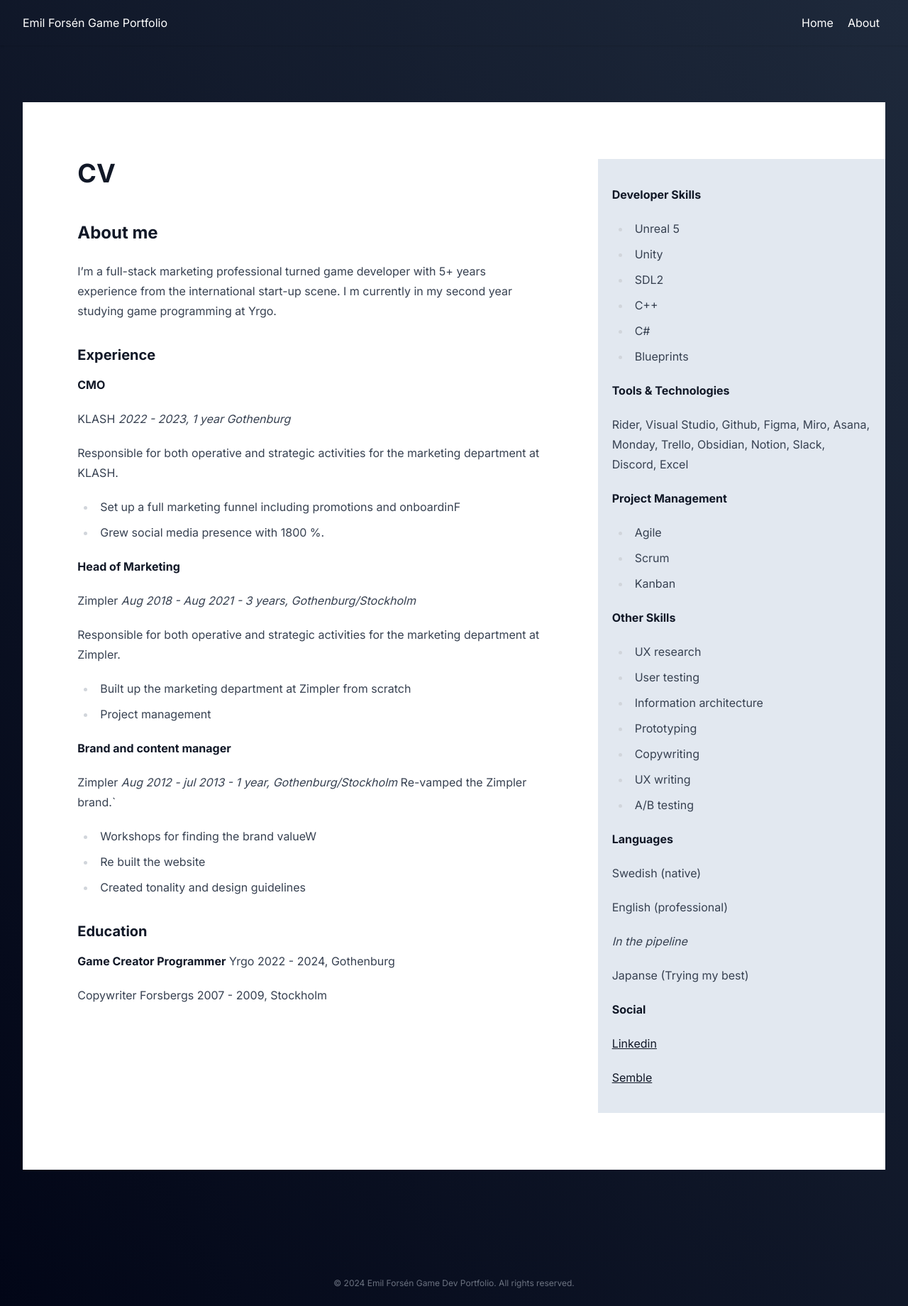
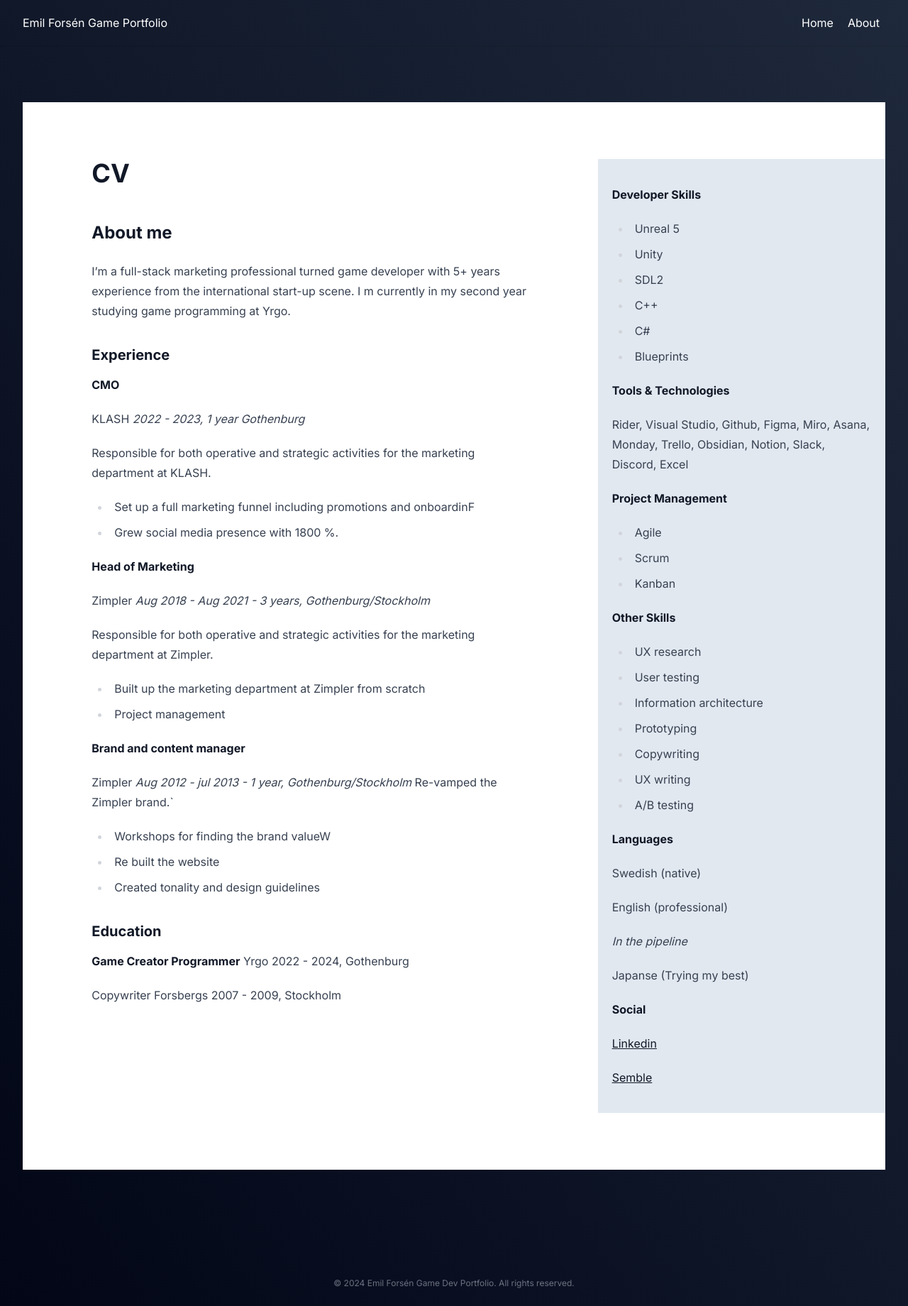
Before and after one commit to emilxf-0/emilxf-0.github.io, a Jekyll site: the page built from about.html, in a window 1280 px wide. Shown: the whole page at 71% size. Built offline with Jekyll 4.4.1, drawn with Linux system fonts in a browser that asks for light colours.

Commit message:
Updated margins on CV

```diff
--- a/_layouts/about.html
+++ b/_layouts/about.html
@@ -14,17 +14,17 @@
 <body class="bg-gradient-to-tr from-slate-950 to-slate-800 text-white">
 
 
-    <section class=" text-white py-20 px-4 sm:px-6 lg:px-8">
-        <div class="top-10 bottom-10 py-20 bg-white grid grid-cols-1 md:grid-cols-3">
-            <div class="mx-auto mb-9 md:col-span-2">
+    <section class=" text-white mx-0 py-20 sm:px-6 lg:px-8">
+        <div class="mx-auto top-10 bottom-10 py-20 bg-white grid grid-cols-1 md:grid-cols-3">
+            <div class="mb-9 md:col-span-2">
                 {% assign markdown_file = site.mainpages | where: "path", "_mainpages/about.md" | first %}
-                <div class="prose">
+                <div class="mx-auto prose px-5">
                     {{ markdown_file.content | markdownify }}
                 </div>
             </div>
             <div class="mx-auto col-span-1 bg-slate-200">
                 {% assign markdown_file = site.mainpages | where: "path", "_mainpages/skills.md" | first %}
-                <div class="prose px-5 py-9">
+                <div class="mx-auto prose px-5 py-9">
                     {{ markdown_file.content | markdownify }}
                 </div>
             </div>
--- a/out/css/styles.css
+++ b/out/css/styles.css
@@ -1142,6 +1142,11 @@ video {
   margin: 1rem;
 }
 
+.mx-0 {
+  margin-left: 0px;
+  margin-right: 0px;
+}
+
 .mx-auto {
   margin-left: auto;
   margin-right: auto;
```
